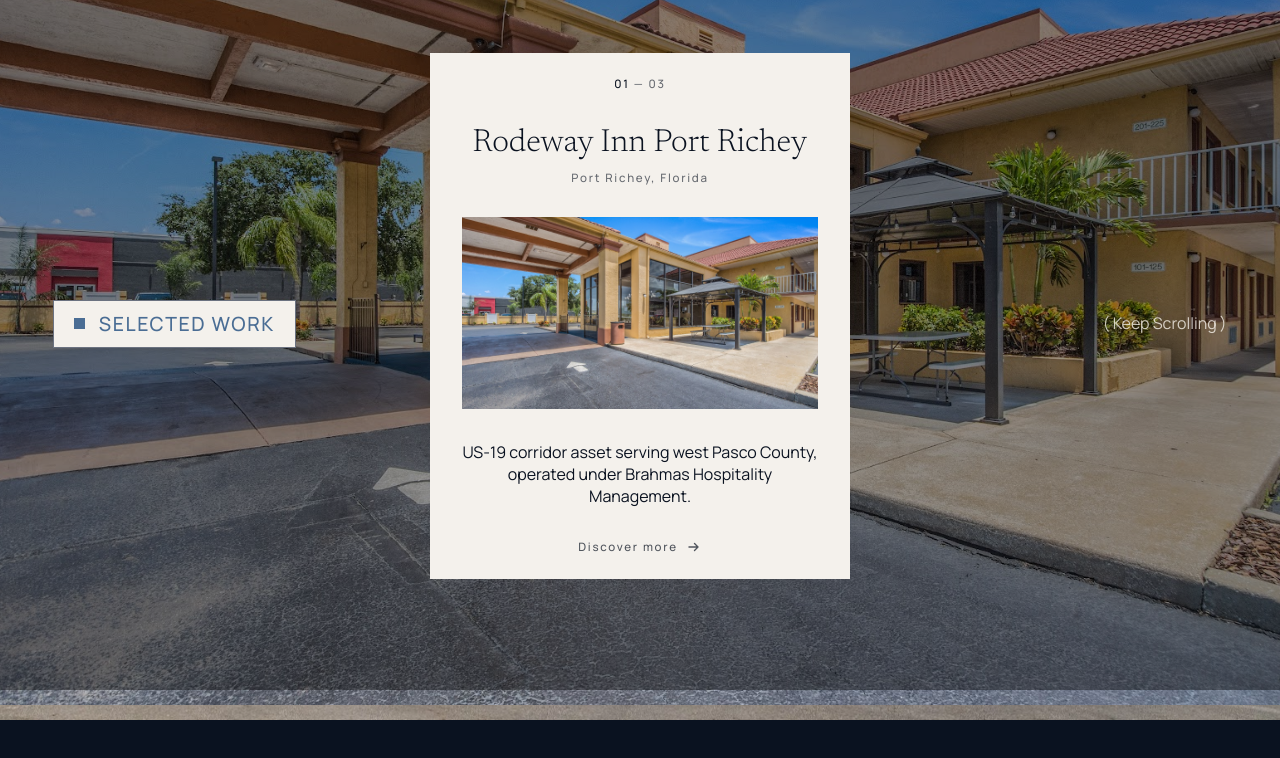
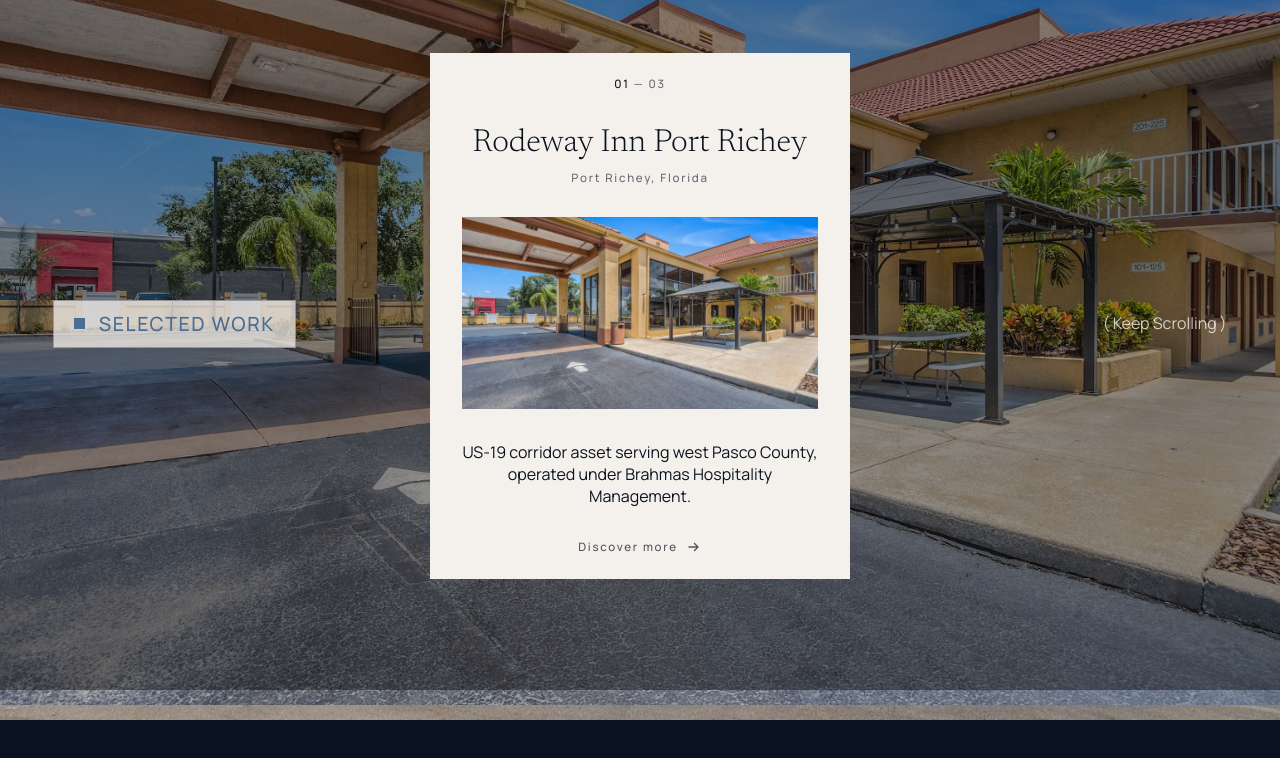
Before and after one commit to Qasim21569/Brahma-website, a Next.js app: page / in a window 1280 px wide. Shown: the part 3992-4750 px from the top of the page. Built offline with nearby package versions, Linux system fonts and the light colour scheme.

Commit message:
animation logo, size increased

```diff
--- a/src/app/globals.css
+++ b/src/app/globals.css
@@ -395,8 +395,24 @@
 
 /* ── Logo mark — draws itself shape by shape, then floods with colour ──
    The container only handles the settle; the reveal lives on the paths. */
+/* Sized to sit roughly as wide as the BRAHMAS wordmark beneath it — the mark
+   was previously about 60% of that and read as small above its own name.
+   ⚠️ The WORDMARK is unchanged; only the mark grew.
+
+   The clamp deliberately mirrors the wordmark's own `clamp(2.75rem, 9vw,
+   4.25rem)` so the two track together instead of drifting apart at some
+   in-between width:
+     · the wordmark stops growing at a 756px viewport (9vw hits its 68px cap),
+       so 61vw is tuned to hit the 460px ceiling at the same point;
+     · the wordmark stops shrinking at ~489px (9vw hits its 44px floor), so the
+       300px floor lands there too.
+
+   The `min(…, 52vh)` is a short-window guard. The full stage — mark, wordmark,
+   rule, subtitle — is ~600px tall at the ceiling, so on a landscape phone or a
+   half-height window the mark would push the subtitle off the sheet. Height
+   only ever wins on a genuinely short viewport. */
 .intro-logo {
-  width: clamp(220px, 42vw, 290px);
+  width: min(clamp(300px, 61vw, 460px), 52vh);
   aspect-ratio: 1 / 1;
   animation: intro-logo-settle 3400ms cubic-bezier(0.24, 0.43, 0.15, 0.97) both;
 }
--- a/src/app/portfolio/page.tsx
+++ b/src/app/portfolio/page.tsx
@@ -95,7 +95,7 @@
                    The rewrite keeps the defensible substance — how the group
                    selects, invests and operates — and drops the pricing claim. */
                 lines={[
-                  "Each asset is bought for the performance it",
+                  "Each asset is acquired for the performance it",
                   "can be made to deliver, repositioned through",
                   "capital investment, and then operated",
                   "directly — never handed to a third party.",
--- a/src/components/sections/SelectedWork.tsx
+++ b/src/components/sections/SelectedWork.tsx
@@ -118,7 +118,7 @@
           className="relative z-10 flex h-full flex-col items-center justify-between pb-[6vh] pt-[calc(var(--nav-h)+4vh)] text-cream backdrop-brightness-[60%] md:flex-row md:px-margin-edge md:pb-[8vh] md:pt-[calc(var(--nav-h)+6vh)]"
         >
           {/* Solid stone-white plate so the label holds over any slide. */}
-          <span className="inline-flex border border-mortar-grey bg-stone-white px-5 py-3">
+          <span className="inline-flex border border-mortar-grey/60 bg-stone-white/75 px-5 py-3 backdrop-blur-sm">
             <SectionTitle>Selected Work</SectionTitle>
           </span>
 
```
Also changed, not shown: 1 other file (tests, documents, lock files or other folders).
